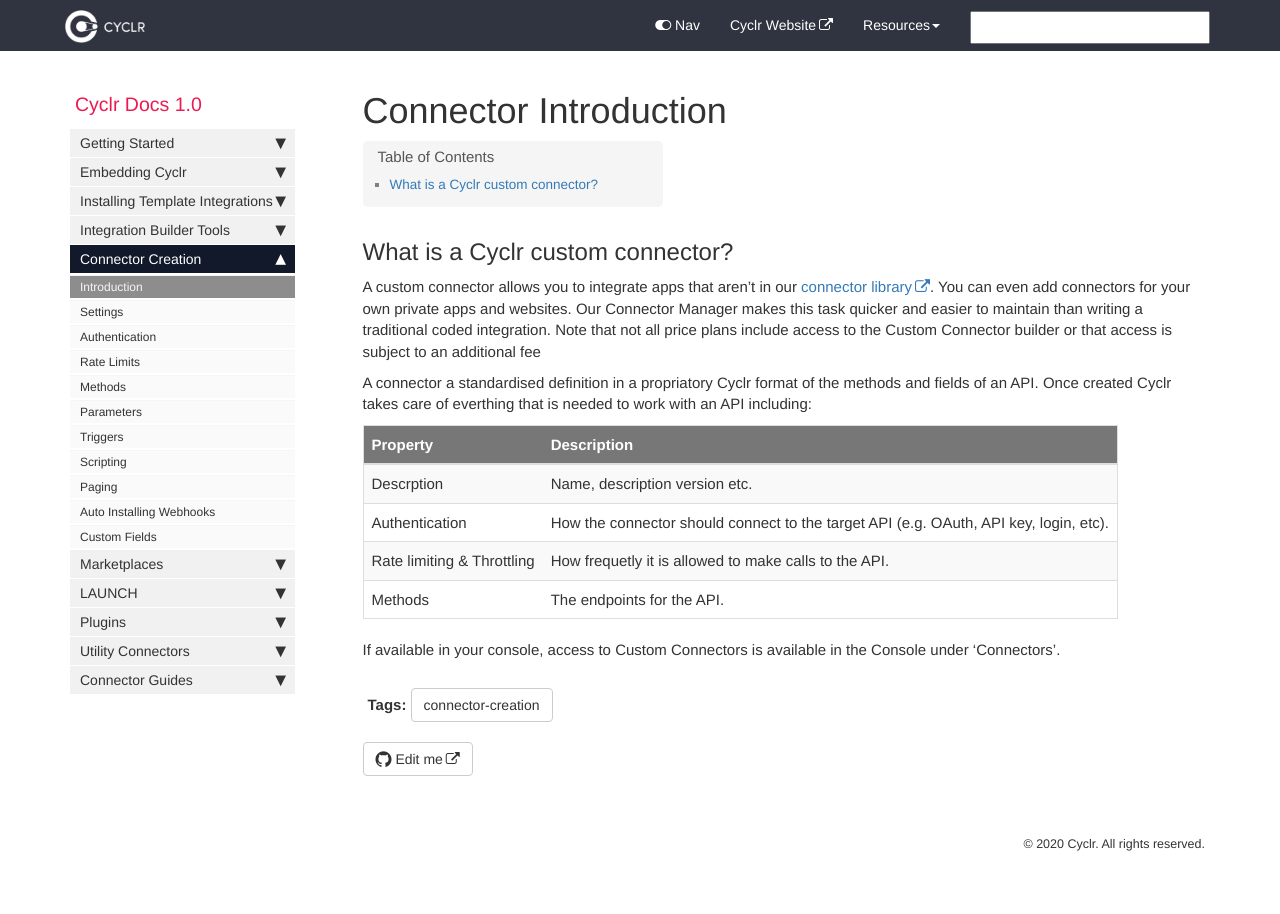
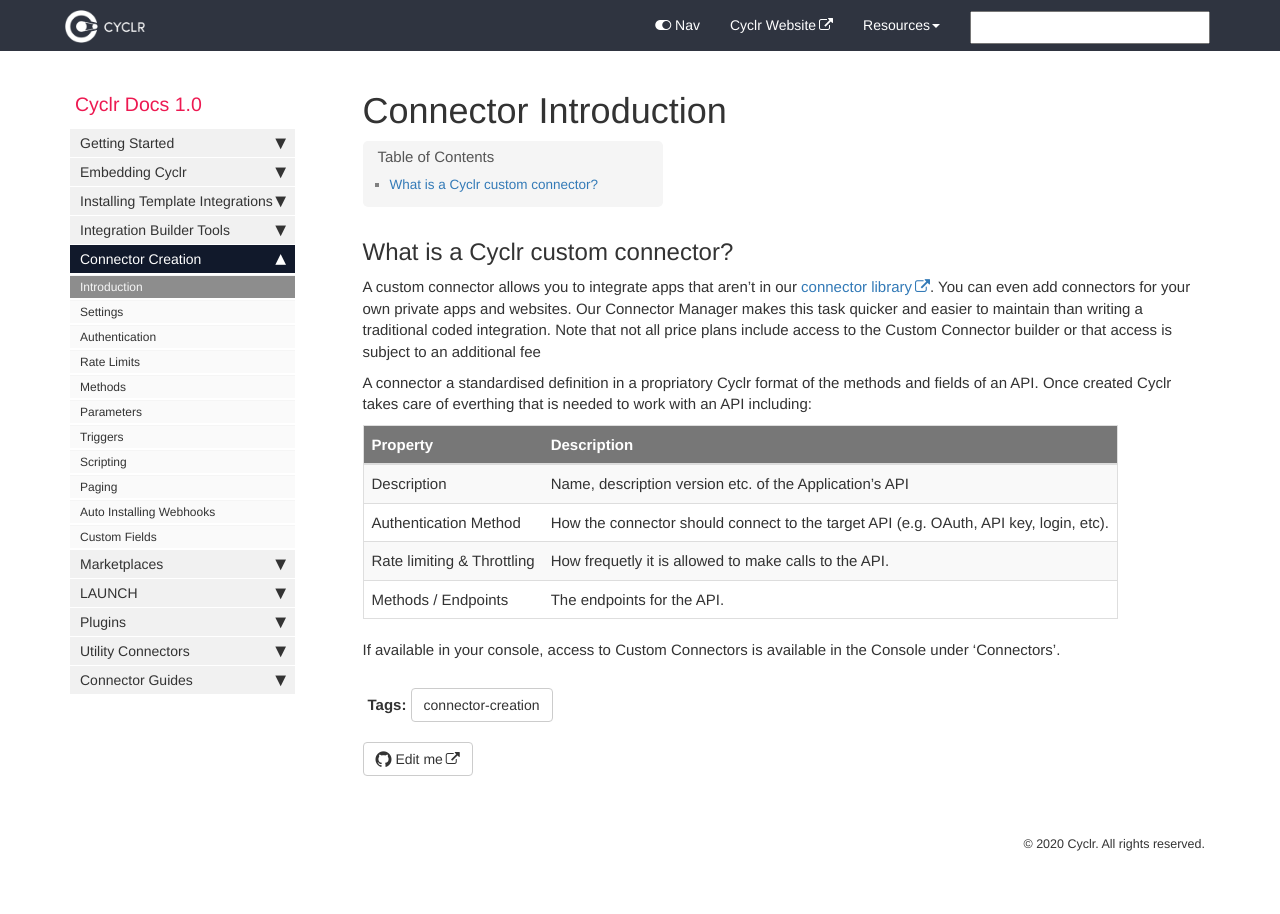
Before and after one commit to sneakysneak/docs, a Jekyll site: the page built from pages/custom-connectors/01-introduction.md, in a window 1280 px wide. Built offline with Jekyll 4.4.1, drawn with Linux system fonts in a browser that asks for light colours; nearby versions of some CDN libraries; comment, search, counter and statistics services are not loaded.

Commit message:
Update 01-introduction.md

```diff
--- a/pages/custom-connectors/01-introduction.md
+++ b/pages/custom-connectors/01-introduction.md
@@ -13,10 +13,10 @@ A connector a standardised definition in a propriatory Cyclr format of the metho
 
 | Property | Description |
 | --- | --- |
-| Descrption | Name, description version etc. |
-| Authentication | How the connector should connect to the target API (e.g. OAuth, API key, login, etc). |
+| Description | Name, description version etc. of the Application's API |
+| Authentication Method | How the connector should connect to the target API (e.g. OAuth, API key, login, etc). |
 | Rate limiting & Throttling | How frequetly it is allowed to make calls to the API. |
-| Methods | The endpoints for the API. |
+| Methods / Endpoints | The endpoints for the API. |
 
 
 If available in your console, access to Custom Connectors is available in the Console under 'Connectors'.
```
